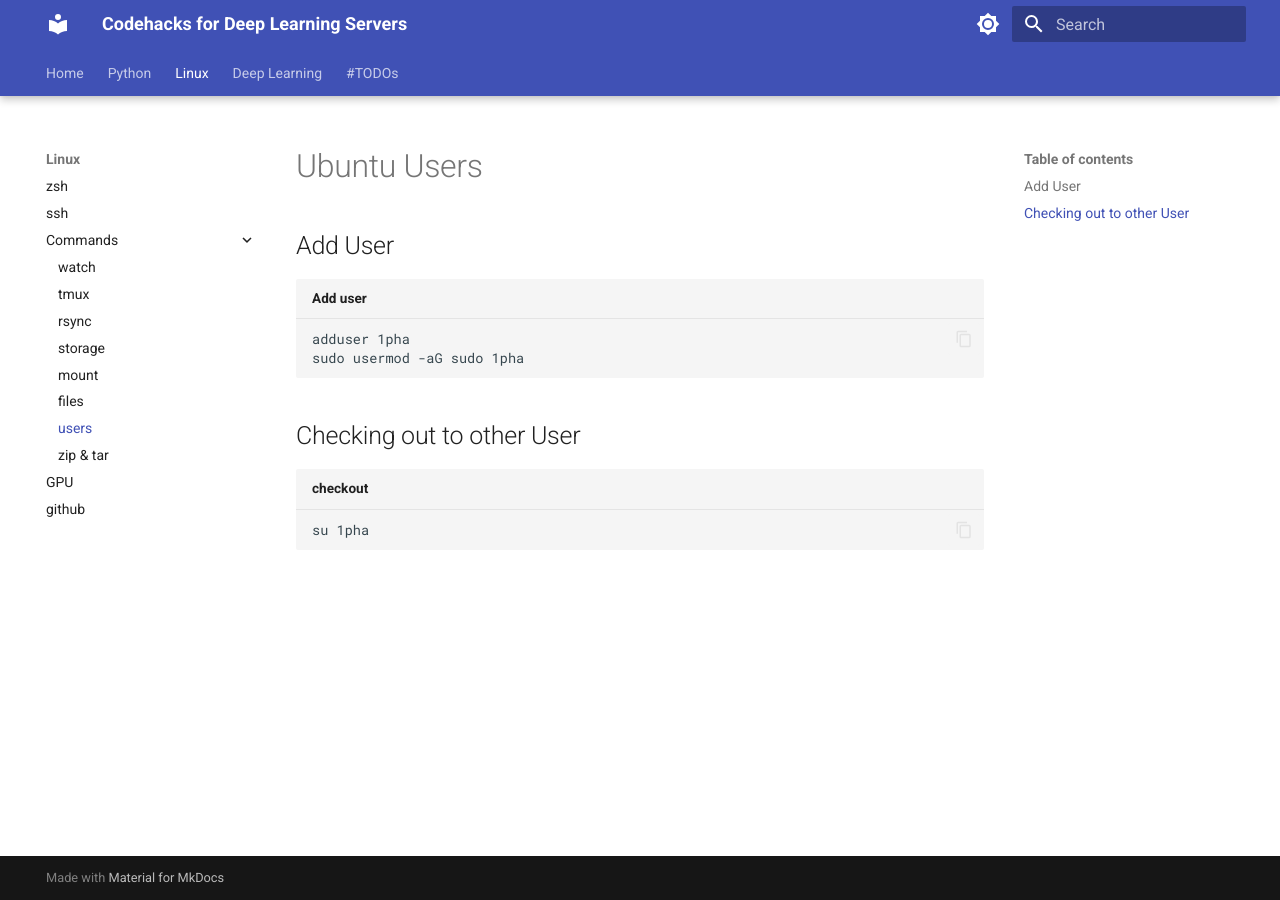
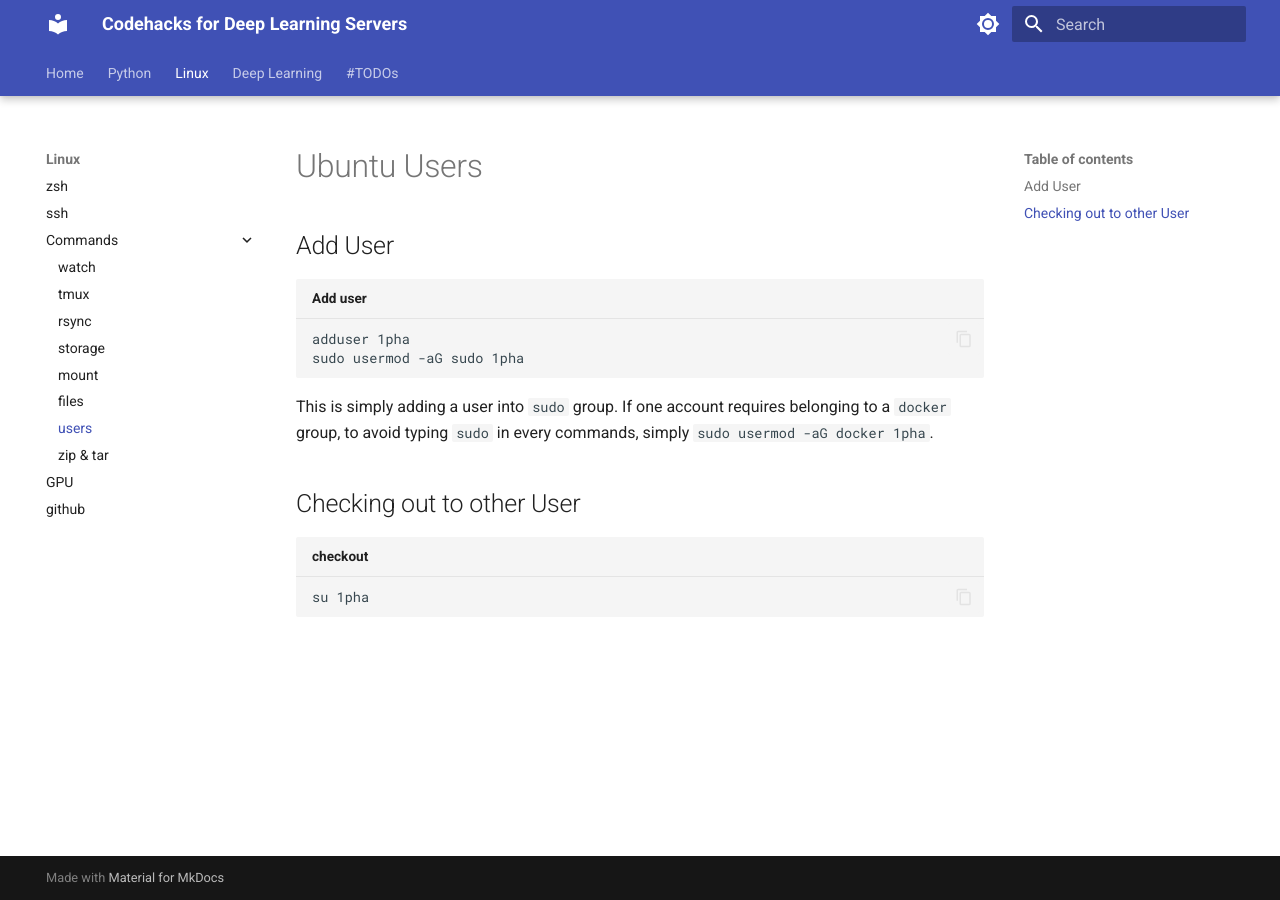
Before and after one commit to 1pha/1pha, an MkDocs documentation site: the page built from docs/02_linux/02_03_commands/7_users.md, in a window 1280 px wide. Built offline with MkDocs 1.6.1 and Material for MkDocs 9.7.7, drawn with Linux system fonts in a browser that asks for light colours.

Commit message:
Update users

````diff
--- a/docs/02_linux/02_03_commands/7_users.md
+++ b/docs/02_linux/02_03_commands/7_users.md
@@ -6,6 +6,7 @@
 adduser 1pha
 sudo usermod -aG sudo 1pha
 ```
+This is simply adding a user into `sudo` group. If one account requires belonging to a `docker` group, to avoid typing `sudo` in every commands, simply `sudo usermod -aG docker 1pha`.
 
 ## Checking out to other User
 ``` bash title="checkout"
````
